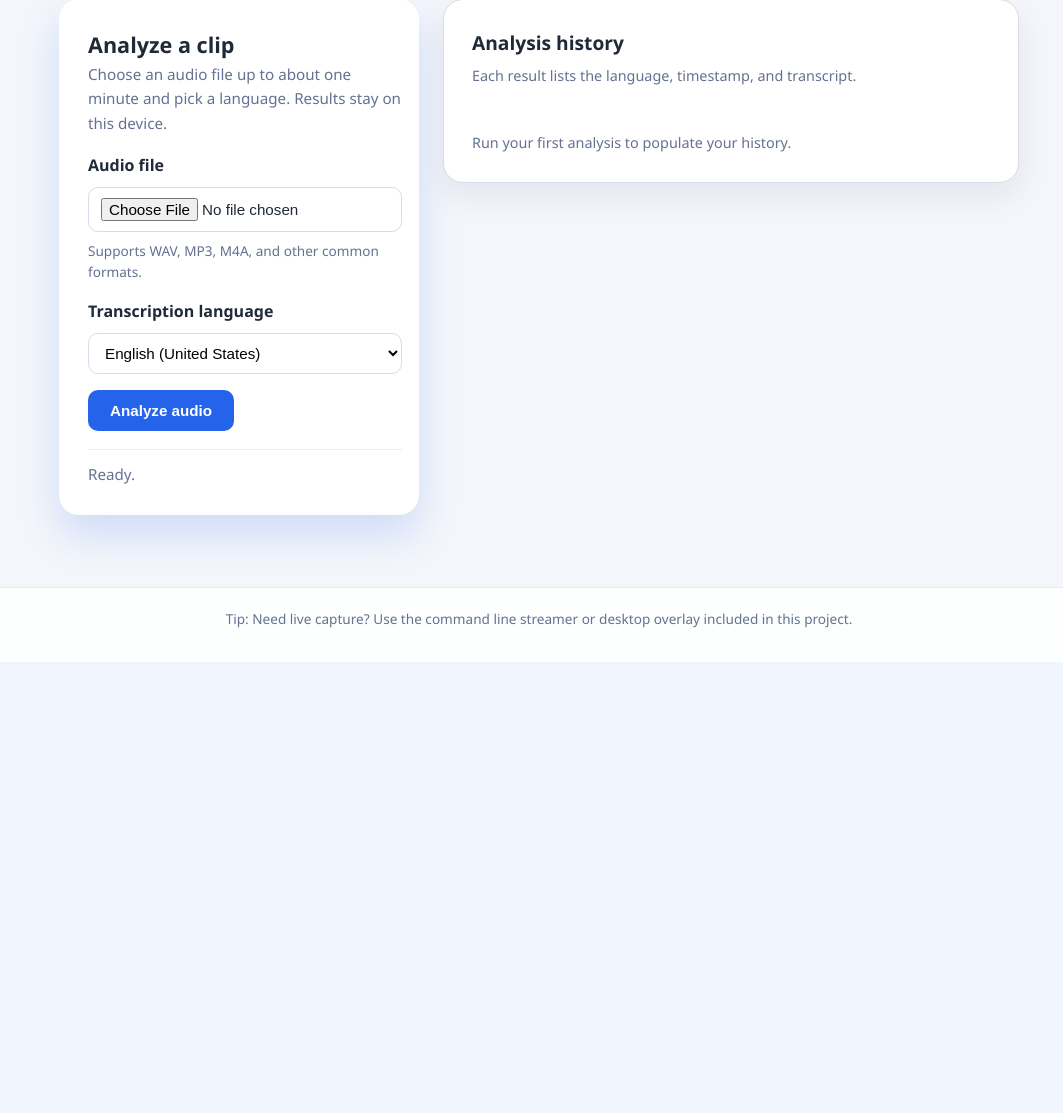
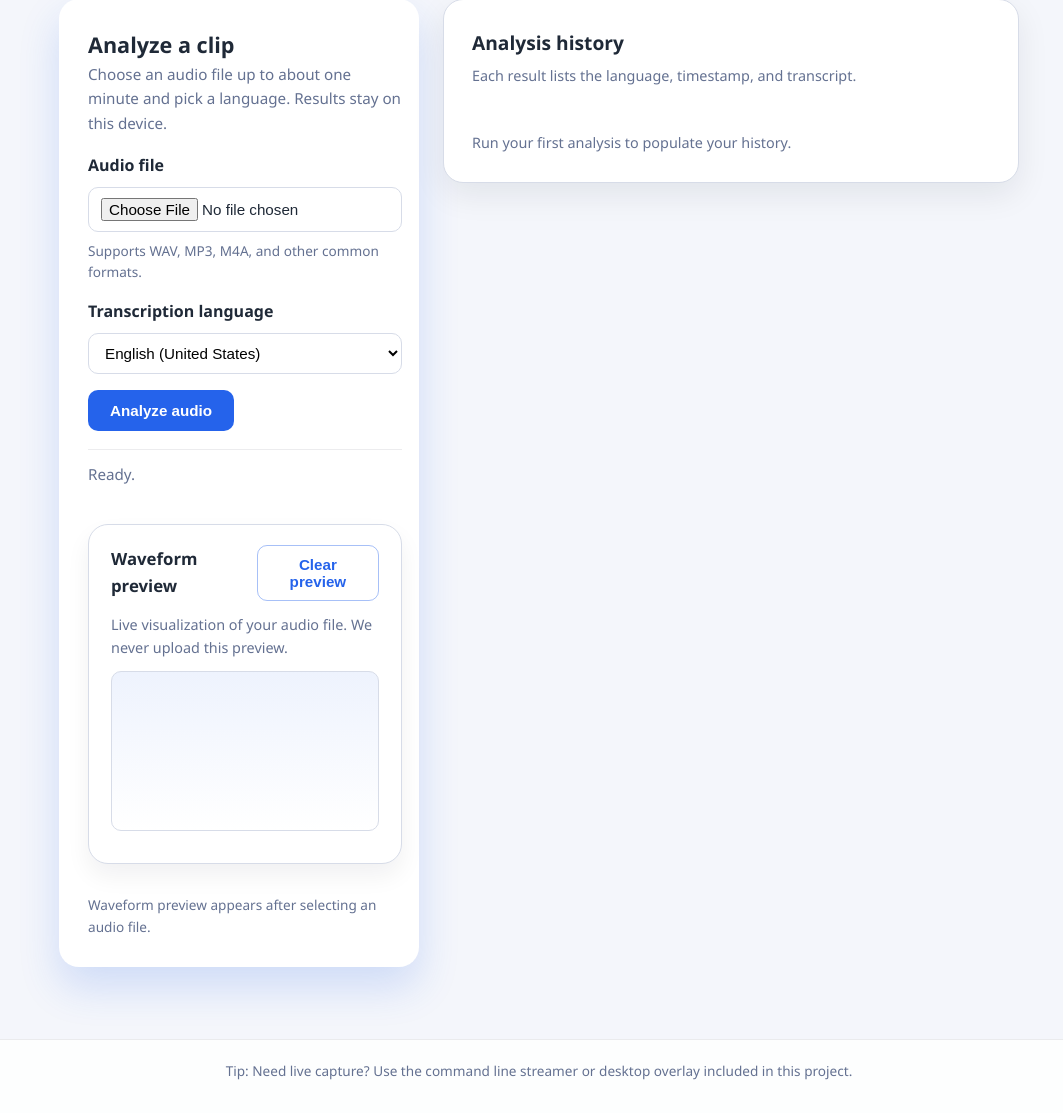
Before and after one commit to rosskuehl1/audio_sentiment_bot, a Flask app: page / in a window 1280 px wide. Shown: the part 238-1351 px from the top of the page, without its empty margins (101-1164 px from the left). Before the commit the page ends 866 px from the top, so only its background shows below. Run offline with Flask 3, Linux system fonts and the light colour scheme; a map, chart or similar area stays blank; parts of the project's set-up code (start-up, migrations or seed data) failed here and were passed over.

Commit message:
Add waveform preview and CORS support

```diff
--- a/app.py
+++ b/app.py
@@ -1,4 +1,6 @@
 """Flask application exposing the audio sentiment analysis API and UI."""
+
+import os
 
 from flask import Flask, current_app, jsonify, render_template, request
 from flask.typing import ResponseReturnValue
@@ -24,6 +26,21 @@ def _normalize_language(raw_value: str | None) -> str:
     return cleaned if cleaned in _LANGUAGE_CODES else DEFAULT_LANGUAGE
 
 
+ALLOWED_HEADERS = "Content-Type, Accept"
+ALLOWED_METHODS = "POST, OPTIONS"
+
+
+def _set_vary_header(response, header_value: str) -> None:
+    """Ensure the Vary header includes the provided value."""
+
+    existing = response.headers.get("Vary")
+    if existing:
+        if header_value not in {part.strip() for part in existing.split(",")}:
+            response.headers["Vary"] = f"{existing}, {header_value}"
+    else:
+        response.headers["Vary"] = header_value
+
+
 def create_app(
     transcribe_fn=transcribe_audio_bytes,
     classify_fn=classify_sentiment,
@@ -33,10 +50,28 @@ def create_app(
     app = Flask(__name__)
     app.config[TRANSCRIBE_KEY] = transcribe_fn
     app.config[CLASSIFY_KEY] = classify_fn
+    app.config.setdefault(
+        "CORS_ORIGIN",
+        os.environ.get("AUDIO_SENTIMENT_BOT_CORS_ORIGIN", "*"),
+    )
 
-    @app.route("/analyze", methods=["POST"])
+    @app.after_request
+    def _apply_cors_headers(response):
+        origin = current_app.config.get("CORS_ORIGIN")
+        if origin:
+            response.headers["Access-Control-Allow-Origin"] = origin
+            response.headers["Access-Control-Allow-Headers"] = ALLOWED_HEADERS
+            response.headers["Access-Control-Allow-Methods"] = ALLOWED_METHODS
+            if origin != "*":
+                _set_vary_header(response, "Origin")
+        return response
+
+    @app.route("/analyze", methods=["POST", "OPTIONS"])
     def analyze() -> ResponseReturnValue:
         """Accept multipart audio uploads and return transcript plus sentiment."""
+
+        if request.method == "OPTIONS":
+            return ("", 204)
 
         transcribe = current_app.config[TRANSCRIBE_KEY]
         classify = current_app.config[CLASSIFY_KEY]
--- a/static/app.js
+++ b/static/app.js
@@ -12,11 +12,187 @@
   const statusEl = document.querySelector('[data-status]');
   const resultsEl = document.querySelector('[data-results]');
   const emptyStateEl = document.querySelector('[data-empty-state]');
+  const waveformCanvas = document.querySelector('[data-waveform]');
+  const waveformContainer = document.querySelector('[data-waveform-container]');
+  const waveformEmpty = document.querySelector('[data-waveform-empty]');
+  const waveformMeta = document.querySelector('[data-waveform-meta]');
+  const waveformClearButton = document.querySelector('[data-waveform-clear]');
 
   if (!fileInput) {
     return;
   }
 
+  const defaultWaveformMessage = "Waveform preview appears after selecting an audio file.";
+  let audioContext = null;
+
+  const getAudioContext = () => {
+    if (audioContext) {
+      return audioContext;
+    }
+    const AudioContextConstructor = window.AudioContext || window.webkitAudioContext;
+    if (!AudioContextConstructor) {
+      return null;
+    }
+    audioContext = new AudioContextConstructor();
+    return audioContext;
+  };
+
+  const clearWaveform = (message) => {
+    if (!waveformCanvas) {
+      return;
+    }
+    const context = waveformCanvas.getContext("2d");
+    if (context) {
+      context.clearRect(0, 0, waveformCanvas.width, waveformCanvas.height);
+    }
+    if (waveformContainer) {
+      waveformContainer.hidden = true;
+    }
+    if (waveformMeta) {
+      waveformMeta.textContent = "";
+    }
+    if (waveformEmpty) {
+      waveformEmpty.hidden = false;
+      waveformEmpty.textContent = message || defaultWaveformMessage;
+    }
+  };
+
+  const decodeBuffer = (context, arrayBuffer) => {
+    if (!context) {
+      return Promise.reject(new Error("Web Audio API not available."));
+    }
+    const bufferCopy = arrayBuffer.slice(0);
+    if (context.decodeAudioData.length === 1) {
+      return context.decodeAudioData(bufferCopy);
+    }
+    return new Promise((resolve, reject) => {
+      context.decodeAudioData(bufferCopy, resolve, reject);
+    });
+  };
+
+  const drawWaveform = (audioBuffer) => {
+    if (!waveformCanvas) {
+      return;
+    }
+
+    const parentWidth = waveformCanvas.parentElement ? waveformCanvas.parentElement.clientWidth : 0;
+    const width = waveformCanvas.clientWidth || parentWidth || 640;
+    const height = waveformCanvas.clientHeight || 160;
+    const ratio = window.devicePixelRatio || 1;
+
+    waveformCanvas.width = width * ratio;
+    waveformCanvas.height = height * ratio;
+
+    const context = waveformCanvas.getContext("2d");
+    if (!context) {
+      return;
+    }
+
+    context.save();
+    context.scale(ratio, ratio);
+    context.clearRect(0, 0, width, height);
+
+    const channelData = audioBuffer.getChannelData(0);
+    const samples = width;
+    const blockSize = Math.max(1, Math.floor(channelData.length / samples));
+    const midY = height / 2;
+
+    context.lineWidth = 1.2;
+    context.strokeStyle = "rgba(37, 99, 235, 0.9)";
+    context.beginPath();
+    context.moveTo(0, midY);
+
+    for (let i = 0; i < samples; i += 1) {
+      let min = 1.0;
+      let max = -1.0;
+      const start = i * blockSize;
+      for (let j = 0; j < blockSize; j += 1) {
+        const datum = channelData[start + j];
+        if (datum === undefined) {
+          break;
+        }
+        if (datum < min) {
+          min = datum;
+        }
+        if (datum > max) {
+          max = datum;
+        }
+      }
+      context.lineTo(i, midY + max * midY);
+      context.lineTo(i, midY + min * midY);
+    }
+
+    context.lineTo(samples, midY);
+    context.stroke();
+    context.restore();
+  };
+
+  const renderWaveform = async (file) => {
+    if (!waveformCanvas || !file) {
+      return;
+    }
+
+    const context = getAudioContext();
+    if (!context) {
+      clearWaveform("Waveform preview not supported in this browser.");
+      return;
+    }
+
+    try {
+      if (context.state === "suspended") {
+        await context.resume();
+      }
+
+      const buffer = await file.arrayBuffer();
+
+      if (waveformContainer) {
+        waveformContainer.hidden = false;
+      }
+      if (waveformEmpty) {
+        waveformEmpty.hidden = true;
+      }
+
+      const audioBuffer = await decodeBuffer(context, buffer);
+
+      drawWaveform(audioBuffer);
+      if (waveformMeta) {
+        const duration = audioBuffer.duration;
+        const durationLabel = Number.isFinite(duration)
+          ? `${duration.toFixed(2)}s`
+          : "Unknown duration";
+        const sampleRate = audioBuffer.sampleRate
+          ? `${audioBuffer.sampleRate.toLocaleString()} Hz`
+          : "Unknown sample rate";
+        const sizeKb = file.size ? `${(file.size / 1024).toFixed(1)} KB` : "";
+        const metaParts = [durationLabel, sampleRate, sizeKb].filter(Boolean);
+        waveformMeta.textContent = metaParts.join(" · ");
+      }
+    } catch (error) {
+      console.error("Waveform preview failed", error);
+      clearWaveform("Could not render waveform preview for this file.");
+    }
+  };
+
+  clearWaveform();
+
+  fileInput.addEventListener("change", (event) => {
+    const files = event.target.files;
+    if (!files || files.length === 0) {
+      clearWaveform();
+      return;
+    }
+    const selectedFile = files[0];
+    renderWaveform(selectedFile);
+  });
+
+  if (waveformClearButton) {
+    waveformClearButton.addEventListener("click", () => {
+      clearWaveform();
+      if (fileInput) {
+        fileInput.value = "";
+      }
+    });
+  }
   const setStatus = (message, state) => {
     const tone = state || "ready";
     if (statusEl) {
--- a/static/styles.css
+++ b/static/styles.css
@@ -178,6 +178,19 @@ body {
   box-shadow: 0 14px 24px rgba(37, 99, 235, 0.25);
 }
 
+.button--ghost {
+  background: transparent;
+  color: var(--accent);
+  border: 1px solid rgba(37, 99, 235, 0.4);
+  padding: 10px 18px;
+}
+
+.button--ghost:not(:disabled):hover,
+.button--ghost:not(:disabled):focus-visible {
+  box-shadow: none;
+  background: rgba(37, 99, 235, 0.08);
+}
+
 .status-banner {
   margin: 0;
   font-size: 0.95rem;
@@ -225,6 +238,56 @@ body {
   margin: 8px 0 0;
   color: var(--muted);
   font-size: 0.9rem;
+}
+
+.waveform-card {
+  margin-top: 20px;
+  border: 1px solid var(--panel-border);
+  border-radius: var(--radius-lg);
+  background: #ffffff;
+  box-shadow: 0 12px 24px rgba(15, 23, 42, 0.06);
+  padding: 20px 22px;
+  display: grid;
+  gap: 12px;
+}
+
+.waveform-card__header {
+  display: flex;
+  align-items: center;
+  justify-content: space-between;
+  gap: 12px;
+}
+
+.waveform-card__title {
+  margin: 0;
+  font-size: 1.05rem;
+  font-weight: 700;
+}
+
+.waveform-card__copy {
+  margin: 0;
+  color: var(--muted);
+  font-size: 0.9rem;
+}
+
+.waveform-canvas {
+  width: 100%;
+  height: 160px;
+  border-radius: var(--radius-sm);
+  background: linear-gradient(180deg, rgba(37, 99, 235, 0.08), rgba(255, 255, 255, 0.95));
+  border: 1px solid var(--panel-border);
+}
+
+.waveform-meta {
+  margin: 0;
+  font-size: 0.85rem;
+  color: var(--muted);
+}
+
+.waveform-empty {
+  margin: 12px 0 0;
+  font-size: 0.85rem;
+  color: var(--muted);
 }
 
 .result-card {
--- a/templates/index.html
+++ b/templates/index.html
@@ -58,6 +58,28 @@
             </form>
 
             <p class="status-banner" data-status role="status" aria-live="polite">Ready.</p>
+
+            <div class="waveform-card" data-waveform-container hidden>
+              <div class="waveform-card__header">
+                <h3 class="waveform-card__title" id="waveform-heading">Waveform preview</h3>
+                <button class="button button--ghost" type="button" data-waveform-clear>
+                  Clear preview
+                </button>
+              </div>
+              <p class="waveform-card__copy">
+                Live visualization of your audio file. We never upload this preview.
+              </p>
+              <canvas
+                class="waveform-canvas"
+                data-waveform
+                role="img"
+                aria-labelledby="waveform-heading"
+              ></canvas>
+              <p class="waveform-meta" data-waveform-meta></p>
+            </div>
+            <p class="waveform-empty" data-waveform-empty>
+              Waveform preview appears after selecting an audio file.
+            </p>
           </section>
 
           <section class="panel" aria-labelledby="history-heading">
```
Also changed, not shown: analysis.py (+15 -1 lines), tests/test_analysis.py (+24 -0 lines), tests/test_app.py (+17 -0 lines), .github/copilot-instructions.md, README.md.
